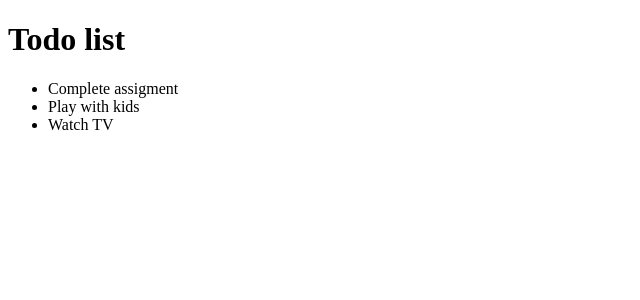
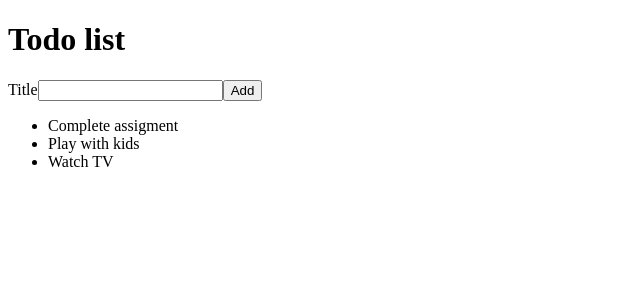
Before and after one commit to vitaliipp/react-todo, a React (Create React App) app: page / in a window 1280 px wide. Shown: the top 300 px of the page, without its empty margins (0-640 px from the left). Built offline with nearby package versions, Linux system fonts and the light colour scheme; the HTML template or start-up script is replaced by a standard one.

Commit message:
Lesson 1.2

```diff
--- /dev/null
+++ b/src/AddTodoForm.js
@@ -0,0 +1,13 @@
+import React from 'react';
+
+const AddTodoForm = () => {
+  return (
+    <form>
+      <label htmlFor="todoTitle">Title</label>
+      <input id="todoTitle" type="text"></input>
+      <button>Add</button>
+    </form>
+  );
+};
+
+export default AddTodoForm;
--- a/src/App.js
+++ b/src/App.js
@@ -1,20 +1,13 @@
 import React from 'react';
-
-const todoList = [
-  { id: 1, title: 'Complete assigment' },
-  { id: 2, title: 'Play with kids' },
-  { id: 3, title: 'Watch TV' },
-];
+import TodoList from './TodoList';
+import AddTodoForm from './AddTodoForm';
 
 function App() {
   return (
     <>
       <h1>Todo list</h1>
-      <ul>
-        {todoList.map((item) => {
-          return <li key={item.id}>{item.title}</li>;
-        })}
-      </ul>
+      <AddTodoForm />
+      <TodoList />
     </>
   );
 }
--- /dev/null
+++ b/src/TodoList.js
@@ -0,0 +1,19 @@
+import React from 'react';
+
+const todoList = [
+  { id: 1, title: 'Complete assigment' },
+  { id: 2, title: 'Play with kids' },
+  { id: 3, title: 'Watch TV' },
+];
+
+const TodoList = () => {
+  return (
+    <ul>
+      {todoList.map((item) => {
+        return <li key={item.id}>{item.title}</li>;
+      })}
+    </ul>
+  );
+};
+
+export default TodoList;
```
